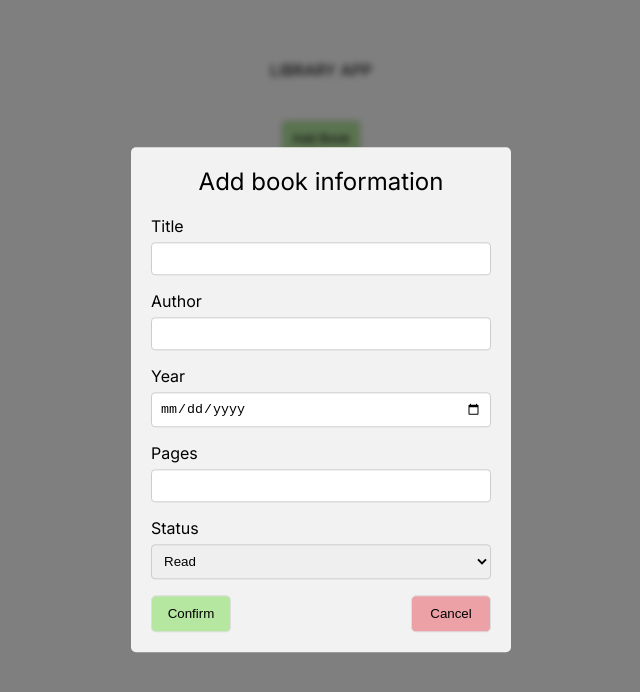
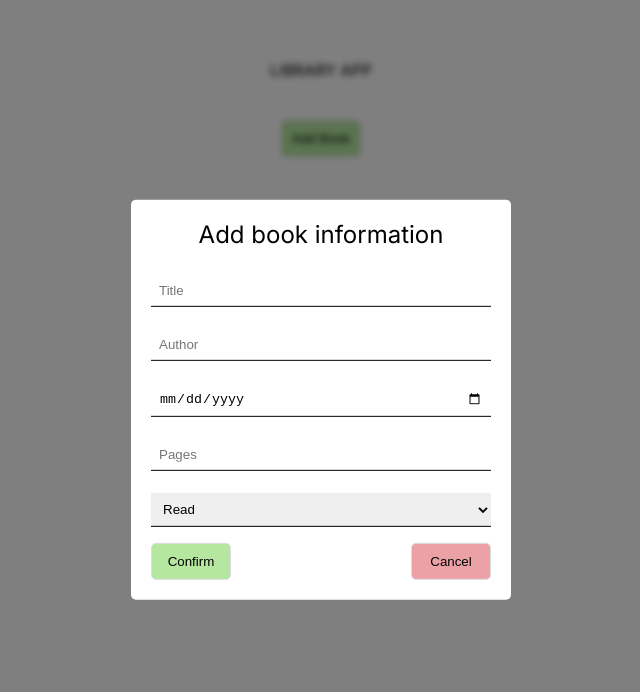
Before and after one commit to dkumza/library, a plain HTML site: page index.html in a window 1280 px wide. Both pictures are taken after a click on the button "Add Book". Shown: the whole page, without its empty margins (319-959 px from the left). Drawn offline with Linux system fonts and the light colour scheme.

Commit message:
updated placeholders

```diff
--- a/index.html
+++ b/index.html
@@ -15,16 +15,16 @@
           <!-- <button class="btn-close"></button> -->
         </div>
         <form id="form">
-          <label for="title">Title</label>
-          <input type="text" required id="title" />
-          <label for="author">Author</label>
-          <input type="text" id="author" required />
-          <label for="date">Year</label>
-          <input type="date" id="year" required />
-          <label for="pages">Pages</label>
-          <input type="number" id="pages" min="1" required />
-          <label for="read">Status</label>
-          <select name="read" id="read">
+          <!-- <label for="title">Title</label> -->
+          <input type="text" required id="title" placeholder="Title"/>
+          <!-- <label for="author">Author</label> -->
+          <input type="text" id="author" required placeholder="Author" />
+          <!-- <label for="date">Year</label> -->
+          <input type="date" id="year" required placeholder="Year"/>
+          <!-- <label for="pages">Pages</label> -->
+          <input type="number" id="pages" min="1" required placeholder="Pages" />
+          <!-- <label for="read">Status</label> -->
+          <select name="read" id="read" >
             <option class="space" value="Read">Read</option>
             <option class="space" value="Not read">Not Read</option>
           </select>
--- a/style.css
+++ b/style.css
@@ -92,7 +92,7 @@ img {
   left: 50%;
   top: 50%;
   transform: translate(-50%, -50%);
-  background-color: #f2f2f2;
+  background-color: #ffffff;
   border-radius: 5px;
   z-index: 2;
 }
@@ -121,6 +121,7 @@ img {
 }
 
 #form {
+  background: ;
   margin-top: 20px;
   width: 340px;
   display: flex;
@@ -135,11 +136,15 @@ select,
 textarea {
   width: 100%;
   padding: 8px;
-  border: 1px solid #ccc;
-  border-radius: 4px;
+  border: none;
+  border-bottom: 1px solid black;
   box-sizing: border-box;
   margin-top: 6px;
   margin-bottom: 16px;
+}
+
+:placeholder-shown {
+  background: none;
 }
 
 #wrap {
@@ -189,3 +194,7 @@ textarea {
 .status-n {
   background-color: #eca1a6;
 }
+
+/* ::placeholder {
+  color: red;
+  opacity: 1; /* Firefox */
```
